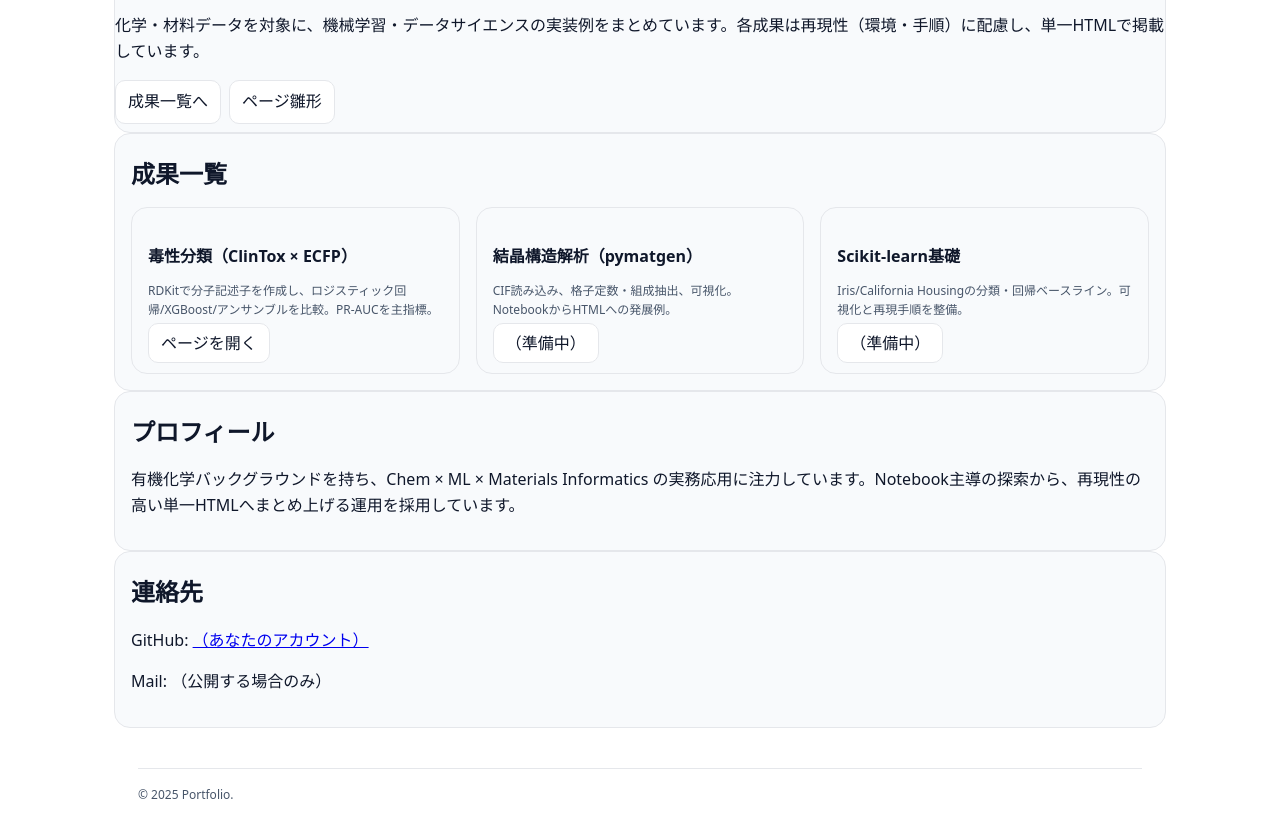
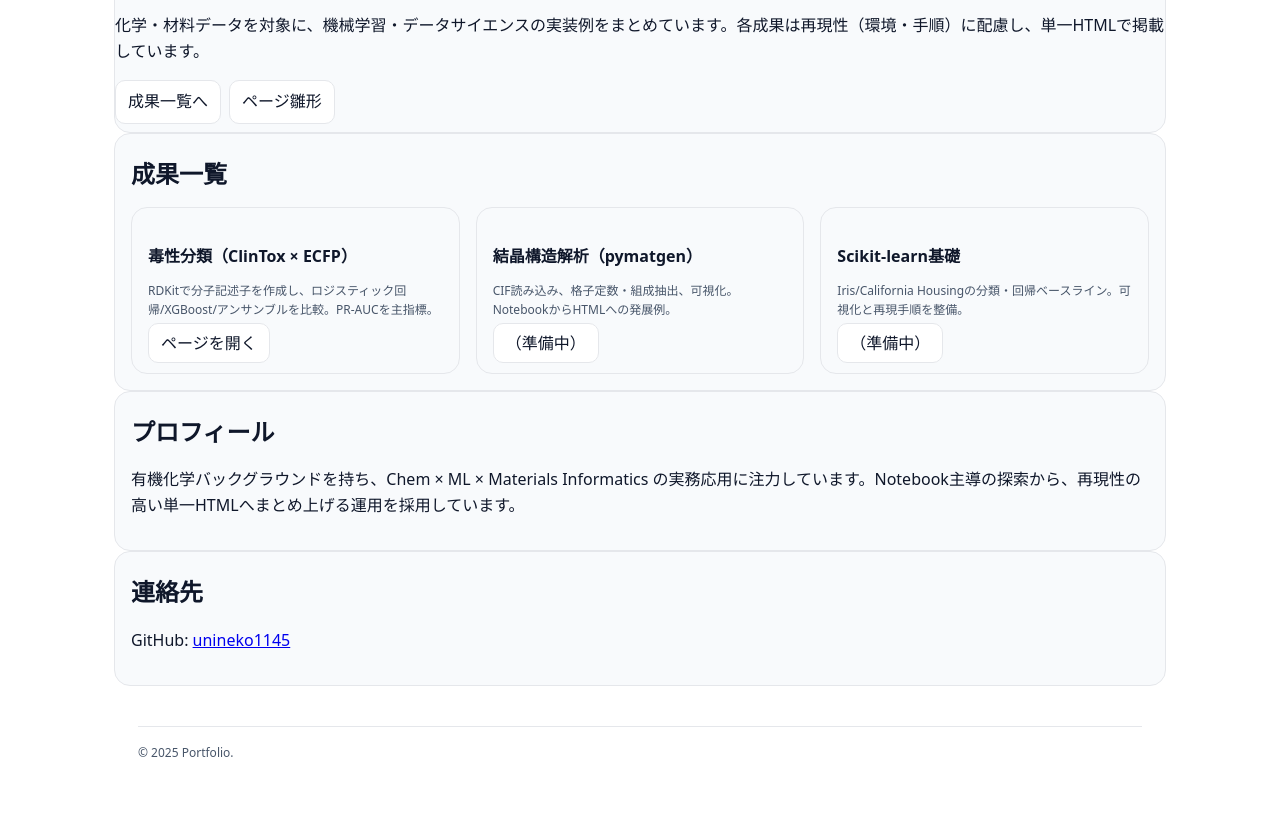
Before and after one commit to unineko1145/portfolio-repo, a plain HTML site: page docs/index.html in a window 1280 px wide. Shown: the part 211-1048 px from the top of the page. Drawn offline with Linux system fonts and the light colour scheme.

Commit message:
Update contact section with GitHub link

```diff
--- a/docs/index.html
+++ b/docs/index.html
@@ -102,9 +102,8 @@ footer{color:var(--muted);font-size:12px;margin-top:24px;padding:12px 0}
 
   <section id="contact" class="card">
     <h2>連絡先</h2>
-    <p>GitHub: <a href="#">（あなたのアカウント）</a></p>
-    <p>Mail: （公開する場合のみ）</p>
-  </section>
+    <p>GitHub: <a href="https://github.com/unineko1145/portfolio-repo">unineko1145</a></p>
+      </section>
 
   <footer class="container"><div class="sep"></div><p>© 2025 Portfolio.</p></footer>
 </main>
```
